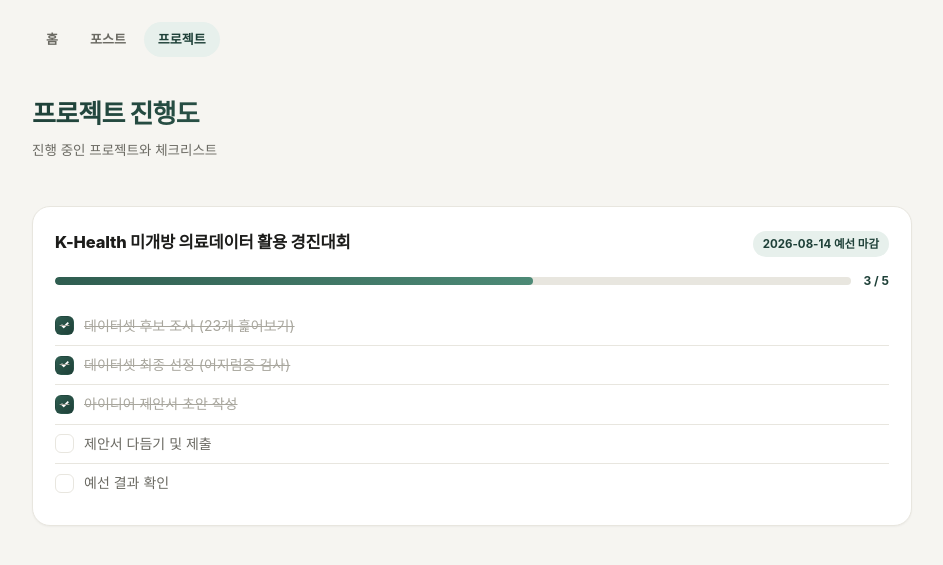
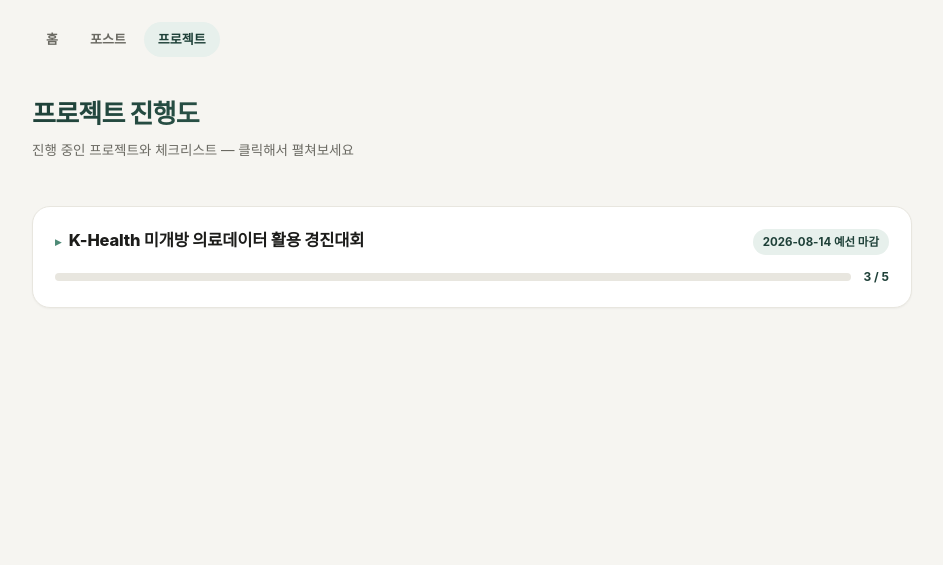
Before and after one commit to jeonsehyeon34/jeonsehyeon34.github.io, a Jekyll site: the page built from projects.html, in a window 1280 px wide. Shown: the top 565 px of the page, without its empty margins (168-1111 px from the left). Built offline with Jekyll 4.4.1, drawn with Linux system fonts in a browser that asks for light colours; some web fonts are replaced.

Commit message:
Make projects a collapsible list with inline progress, description, and photos

```diff
--- a/_data/projects.yml
+++ b/_data/projects.yml
@@ -1,6 +1,8 @@
 items:
   - name: "K-Health 미개방 의료데이터 활용 경진대회"
     deadline: "2026-08-14 예선 마감"
+    description: "어지럼증으로 응급실에 오는 환자 중 일부는 뇌졸중인데, 초기 증상이 귀 문제와 거의 같아 놓치기 쉽고 놓치면 결과가 나쁘다. 이를 자동으로 걸러내는 알고리즘을 제안하는 프로젝트. 대전·대구·광주 안심존에 방문해야 열람 가능한 어지럼증 검사 데이터를 사용한다."
+    photos: []
     checklist:
       - label: "데이터셋 후보 조사 (23개 훑어보기)"
         done: true
--- a/admin/config.yml
+++ b/admin/config.yml
@@ -45,6 +45,12 @@
             fields:
               - { label: "Project Name", name: "name", widget: "string" }
               - { label: "Deadline / Note", name: "deadline", widget: "string", required: false }
+              - { label: "Description", name: "description", widget: "text", required: false }
+              - label: "Photos"
+                name: "photos"
+                widget: "list"
+                required: false
+                field: { label: "Photo", name: "image", widget: "image" }
               - label: "Checklist"
                 name: "checklist"
                 widget: "list"
--- a/assets/css/style.css
+++ b/assets/css/style.css
@@ -413,30 +413,50 @@
   flex-direction:column;
   gap:18px;
 }
-.project-card{
+.project{
   background:var(--card);
   border:1px solid var(--border);
   border-radius:18px;
-  padding:22px;
   box-shadow:var(--shadow-sm);
   transition:box-shadow .2s ease, transform .2s ease;
 }
-.project-card:hover{
+.project:hover{
   box-shadow:var(--shadow-md);
   transform:translateY(-2px);
 }
-.project-head{
+.project[open]{
+  box-shadow:var(--shadow-md);
+}
+.project-summary{
+  list-style:none;
+  cursor:pointer;
+  padding:20px 22px;
+  display:flex;
+  flex-direction:column;
+  gap:12px;
+}
+.project-summary::-webkit-details-marker{display:none;}
+.project-summary-top{
   display:flex;
   align-items:baseline;
   justify-content:space-between;
   gap:10px;
-  margin-bottom:14px;
 }
-.project-head h2{
+.project-name{
   font-size:16.5px;
-  margin:0;
   font-weight:800;
   letter-spacing:-0.01em;
+}
+.project-name::before{
+  content:"▸";
+  display:inline-block;
+  margin-right:8px;
+  font-size:12px;
+  color:var(--accent-2);
+  transition:transform .2s ease;
+}
+.project[open] .project-name::before{
+  transform:rotate(90deg);
 }
 .project-deadline{
   font-size:11.5px;
@@ -446,6 +466,42 @@
   padding:4px 10px;
   border-radius:99px;
   white-space:nowrap;
+}
+.project-summary-bar{
+  display:flex;
+  align-items:center;
+  gap:12px;
+}
+.progress-fill-live{
+  position:relative;
+  overflow:hidden;
+}
+.progress-fill-live::after{
+  content:"";
+  position:absolute;
+  inset:0;
+  background:linear-gradient(90deg,transparent,rgba(255,255,255,0.55),transparent);
+  width:60%;
+  animation:shimmer 2.2s ease-in-out infinite;
+}
+@keyframes shimmer{
+  0%{transform:translateX(-120%);}
+  100%{transform:translateX(220%);}
+}
+.project-body{
+  padding:0 22px 22px;
+  border-top:1px solid var(--border);
+  margin-top:2px;
+  padding-top:18px;
+}
+.project-description{
+  font-size:13.5px;
+  color:var(--text-sub);
+  margin:0 0 16px;
+  line-height:1.7;
+}
+.project-photos{
+  margin-bottom:16px;
 }
 .checklist{
   list-style:none;
--- a/blog.html
+++ b/blog.html
@@ -28,7 +28,7 @@
   <h1>study-log 2026</h1>
   <p>포스코 AI·빅데이터 아카데미 준비 기록</p>
   <div class="progress-wrap">
-    <div class="progress-track"><div class="progress-fill" style="width: {{ percent }}%;"></div></div>
+    <div class="progress-track"><div class="progress-fill progress-fill-live" style="width: {{ percent }}%;"></div></div>
     <span class="progress-label">Day {{ done_count }} / {{ total_days }}</span>
   </div>
 </header>
--- a/projects.html
+++ b/projects.html
@@ -20,7 +20,7 @@
 
 <header>
   <h1>프로젝트 진행도</h1>
-  <p>진행 중인 프로젝트와 체크리스트</p>
+  <p>진행 중인 프로젝트와 체크리스트 — 클릭해서 펼쳐보세요</p>
 </header>
 
 <div class="projects">
@@ -35,15 +35,31 @@
     {% else %}
       {% assign percent = 0 %}
     {% endif %}
-    <div class="project-card">
-      <div class="project-head">
-        <h2>{{ project.name }}</h2>
+    <details class="project">
+      <summary class="project-summary">
+        <span class="project-summary-top">
+          <span class="project-name">{{ project.name }}</span>
           {% if project.deadline %}<span class="project-deadline">{{ project.deadline }}</span>{% endif %}
+        </span>
+        <span class="project-summary-bar">
+          <span class="progress-track"><span class="progress-fill progress-fill-live" style="width: {{ percent }}%;"></span></span>
+          <span class="progress-label">{{ done }} / {{ total }}</span>
+        </span>
+      </summary>
+
+      <div class="project-body">
+        {% if project.description %}
+        <p class="project-description">{{ project.description }}</p>
+        {% endif %}
+
+        {% if project.photos and project.photos.size > 0 %}
+        <div class="media-grid project-photos">
+          {% for p in project.photos %}
+            <div class="media-box"><img src="{{ p }}" alt="" style="width:100%;height:100%;object-fit:cover;"></div>
+          {% endfor %}
         </div>
-      <div class="progress-wrap">
-        <div class="progress-track"><div class="progress-fill" style="width: {{ percent }}%;"></div></div>
-        <span class="progress-label">{{ done }} / {{ total }}</span>
-      </div>
+        {% endif %}
+
         <ul class="checklist">
           {% for item in project.checklist %}
             <li class="{% if item.done %}checked{% endif %}">
@@ -53,6 +69,7 @@
           {% endfor %}
         </ul>
       </div>
+    </details>
   {% endfor %}
 </div>
 
```
Lines whose indentation alone changed are shown as unchanged.
